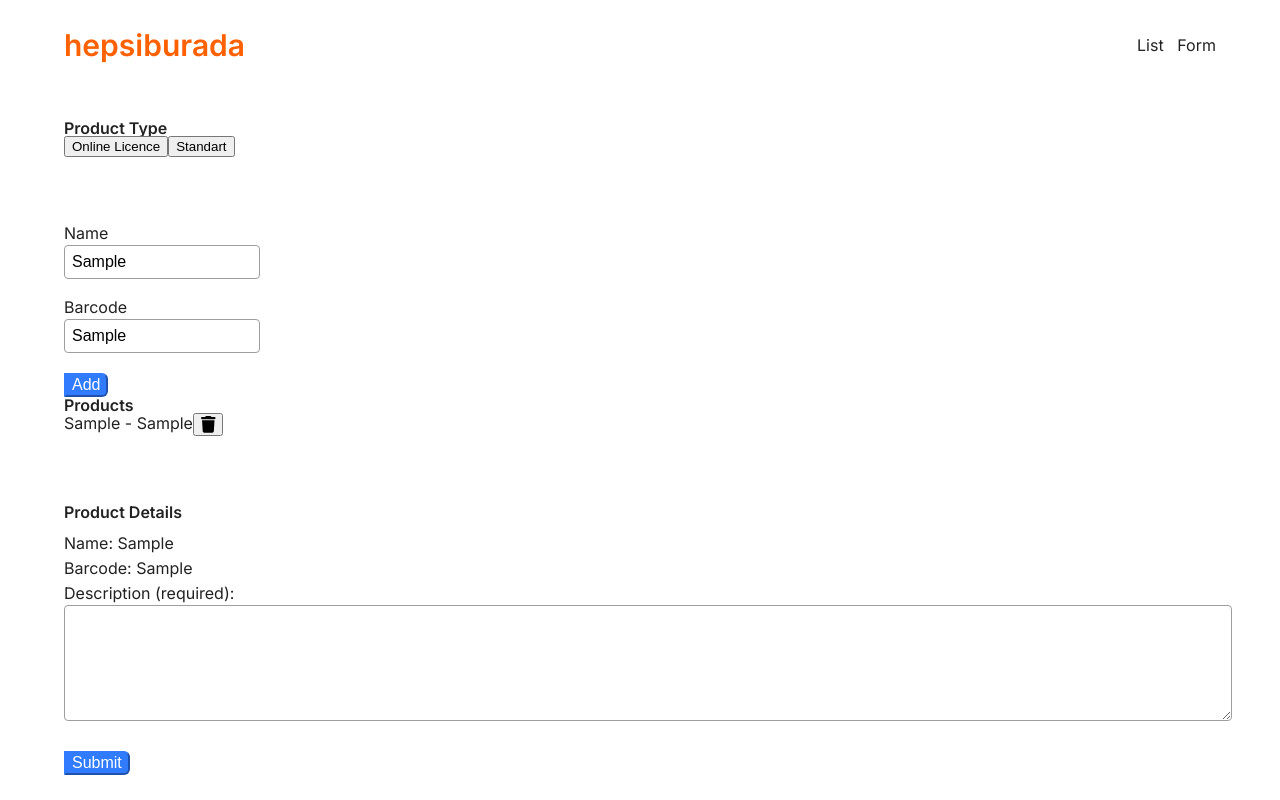
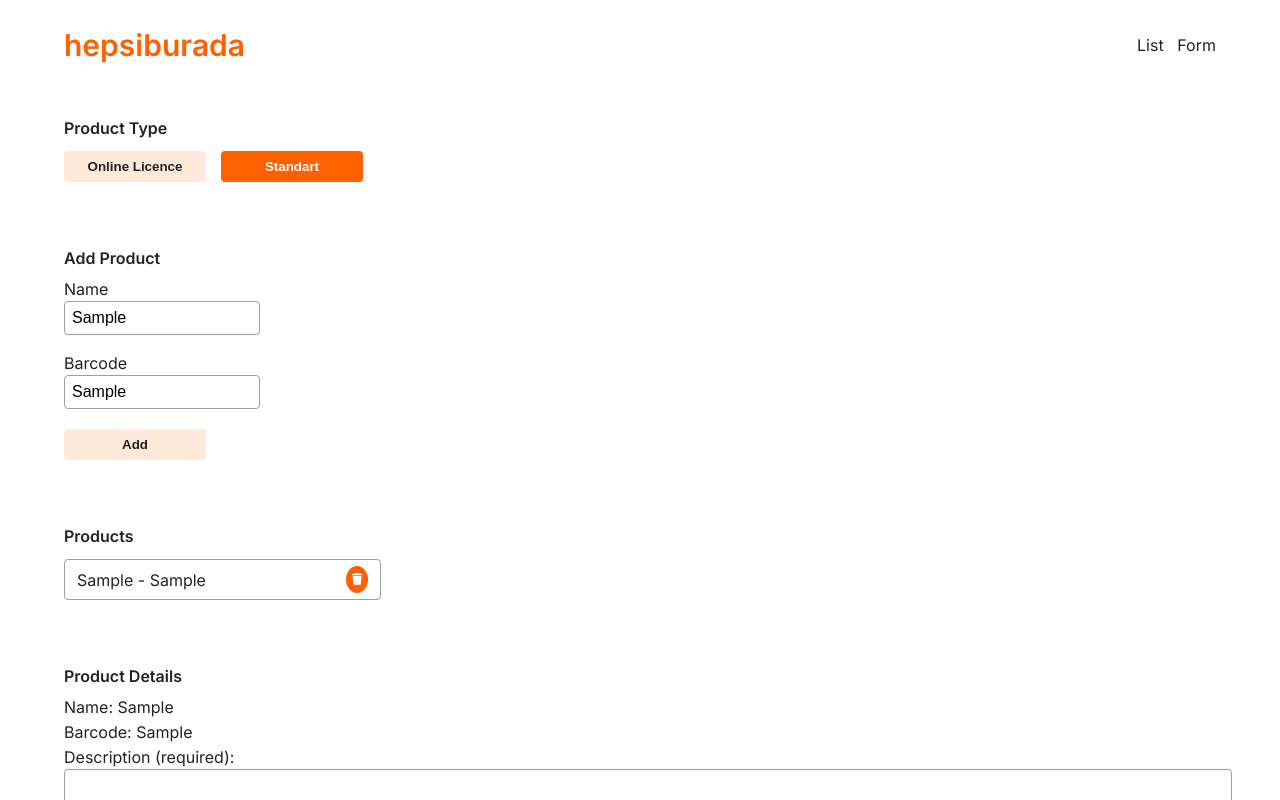
Before and after one commit to tmrdurgun/productmanagement, a React (Create React App) app: page /products/add in a window 1280 px wide. Both pictures are taken after typing "Sample", "Sample" into the empty fields and a click on the button "Add". Shown: the top 800 px of the page. Built offline with nearby package versions, Linux system fonts and the light colour scheme.

Commit message:
product add form styles added

```diff
--- a/src/components/modules/Product/style.module.scss
+++ b/src/components/modules/Product/style.module.scss
@@ -32,7 +32,7 @@
 }
 
 .collapseActions{
-    & > button{
+    button{
         margin-left: 16px;
         cursor: pointer;
         background: $mainColor;
--- a/src/components/modules/ProductForm/index.js
+++ b/src/components/modules/ProductForm/index.js
@@ -29,7 +29,8 @@
 
   const [products, setProducts] = useState([]);
 
-  const handleAddProduct = () => {
+  const handleAddProduct = (event) => {
+    event.preventDefault();
     setProducts([...products, newProduct]);
   };
 
@@ -40,8 +41,8 @@
     }));
   };
 
-  const handleRemoveProduct = (barcode) => {
-    setProducts(products.filter(item => item.barcode !== barcode));
+  const handleRemoveProduct = (index) => {
+    setProducts(products.filter((item, i) => i !== index));
   };
 
   const handleInputChange = (field, val) => {
@@ -76,14 +77,15 @@
   return (
     <>
       <div className={styles.formSection}>
-        <h6 className="text-bold">Product Type</h6>
+        <h6 className="text-bold mb-15">Product Type</h6>
         <div>
-          <button className="primary" onClick={() => handleInputChange('type', ProductTypes.onlineLicence)}>Online Licence</button>
-          <button className="primary" onClick={() => handleInputChange('type', ProductTypes.standart)}>Standart</button>
+          <button className={`${styles.buttonPrimary} ${newProduct.type === ProductTypes.onlineLicence && styles.buttonPrimaryActive} mr-15`} onClick={() => handleInputChange('type', ProductTypes.onlineLicence)}>Online Licence</button>
+          <button className={`${styles.buttonPrimary} ${newProduct.type === ProductTypes.standart && styles.buttonPrimaryActive}`} onClick={() => handleInputChange('type', ProductTypes.standart)}>Standart</button>
         </div>
       </div>
 
-      <form className={styles.productForm}>
+      <form onSubmit={(e) => handleAddProduct(e)} className={`${styles.productForm} ${styles.formSection}`}>
+        <h6 className="text-bold mb-15">Add Product</h6>
         <div className={styles.inputGroup}>
           <label>Name</label>
           <input type="text" value={newProduct.name} onChange={(e) => handleInputChange('name', e.target.value)} />
@@ -94,17 +96,17 @@
           <input type="text" value={newProduct.barcode} onChange={(e) => handleInputChange('barcode', e.target.value)} />
         </div>
 
-        <button className="primary" type="button" onClick={handleAddProduct}>Add</button>
+        <button className={styles.buttonPrimary} type="submit">Add</button>
       </form>
 
       <div className={styles.formSection}>
-        <h6 className="text-bold">Products</h6>
-        <ul className="newProductsPreview">
+        <h6 className="text-bold mb-15">Products</h6>
+        <ul className={styles.newProductsPreview}>
           {
             products.map((productItem, i) => (
-              <li key={`productItem-${i + 1}`}>
+              <li key={`productItem-${i + 1}`} className="mb-15">
                 <span>{`${productItem.name} - ${productItem.barcode}`}</span>
-                <button onClick={() => handleRemoveProduct(productItem.barcode)}><FontAwesomeIcon icon={faTrash} size="lg" /></button>
+                <button onClick={() => handleRemoveProduct(i)}><FontAwesomeIcon icon={faTrash} size="sm" /></button>
               </li>
             ))
           }
@@ -131,7 +133,7 @@
             ))
           }
         </ul>
-        <button className="primary" type="submit">Submit</button>
+        <button className={styles.buttonPrimary} type="submit">Submit</button>
       </form>
     </>
   );
--- a/src/components/modules/ProductForm/style.module.scss
+++ b/src/components/modules/ProductForm/style.module.scss
@@ -10,18 +10,8 @@
     outline: none;
   }
 
-  button {
-    flex: 1;
-    border-top-right-radius: 6px;
-    border-bottom-right-radius: 6px;
-    color: #fff;
-    background: #307BFF;
-    border-color: #307BFF;
-    cursor: pointer;
-    font-size: 16px;
-  }
+  input[type="text"]{width: 180px}
 
-  input[type="text"]{width: 180px}
   textarea{
     border: 1px solid #9E9E9E;
     border-radius: 4px;
@@ -53,3 +43,53 @@
     font-size: 16px;
   }
 }
+
+.buttonPrimary{
+  border: none;
+	border-radius: 4px;
+	padding: 8px 16px;
+	cursor: pointer;
+	min-width: 142px;
+  background: $mainColorHover;
+  color: $textColor;
+  font-weight: $fontSemiBold;
+
+  &:hover{
+    background: $mainColor;
+    color: #fff;
+  }
+}
+
+.buttonPrimaryActive{
+  background: $mainColor;
+  color: #fff;
+}
+
+.newProductsPreview{
+  li{
+    width: 291px;
+    background: #FFFFFF;
+    border: 1px solid #9E9E9E;
+    border-radius: 4px;
+    padding: 6px 12px;
+    display: flex;
+    justify-content: space-between;
+    align-items: center;
+  }
+
+  button{
+    cursor: pointer;
+    background: $mainColor;
+    color: #fff;
+    padding: 6px;
+    border-radius: 50%;
+    border: none;
+
+    &:hover{
+        background: none;
+        padding: 5px;
+        border: 1px solid $textColor;
+        color: $textColor;
+    }
+}
+}
--- a/src/styles/main.scss
+++ b/src/styles/main.scss
@@ -56,6 +56,7 @@
 
 .mb-15{ margin-bottom: 15px;}
 .mb-30{ margin-bottom: 30px; }
+.mr-15{ margin-right: 15px;}
 
 p{
 	margin-bottom: 9px;
--- a/src/styles/variables.scss
+++ b/src/styles/variables.scss
@@ -1,5 +1,5 @@
 $mainColor: #ff6000;
-$mainColorHover: #f7a979;
+$mainColorHover: #ffe9da;
 $textColor: #222;
 $fontLight: 300;
 $fontRegular: 400;
```
